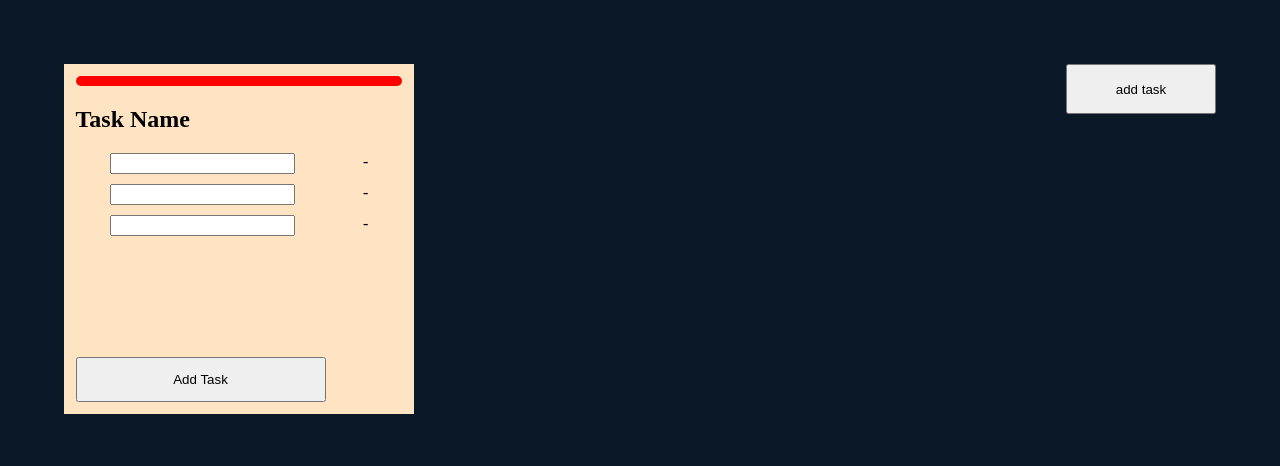
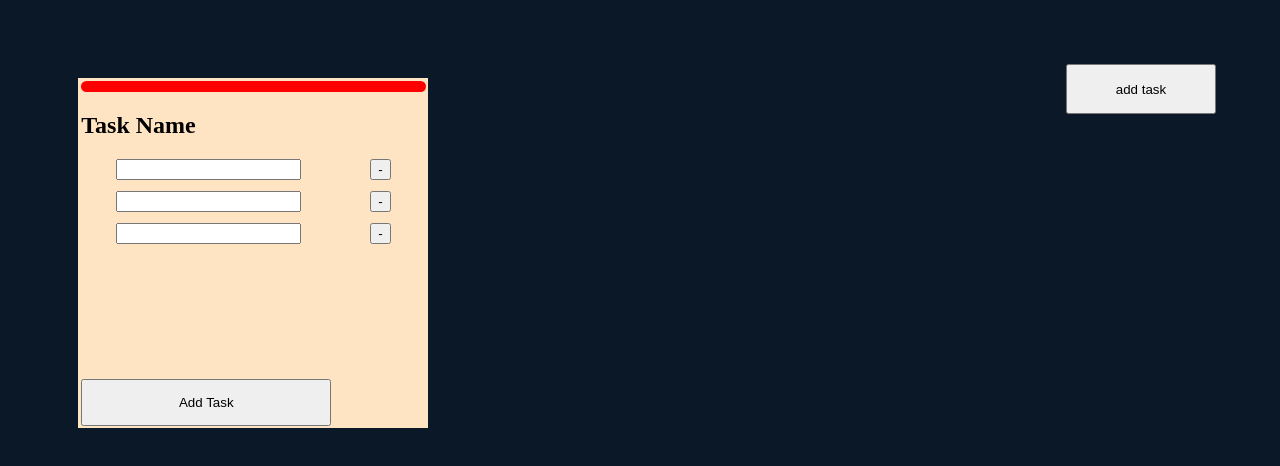
Before and after one commit to zhans04Aq/Task-Creater, a plain HTML site: page index.html in a window 1280 px wide. Drawn offline with Linux system fonts and the light colour scheme.

Commit message:
created adding new div functionality

```diff
--- a/index.html
+++ b/index.html
@@ -30,24 +30,26 @@
             </div>
         </div>
         <button class="addTaskBtn">add task</button>
+        <div class="task-wrapper">
             <div class="task">
                 <div class="task-priority"></div>
                 <h1>Task Name</h1>
                 <div class="todo-wrapper">
                     <div class="todo">
                         <input type="text">
-                    <div class="delete-todo">-</div>
+                        <button class="class-delete-todo">-</button>
                     </div>
                     <div class="todo">
                         <input type="text">
-                    <div class="delete-todo">-</div>
+                        <button class="class-delete-todo">-</button>
                     </div>
                     <div class="todo">
                         <input type="text">
-                    <div class="delete-todo">-</div>
+                        <button class="class-delete-todo">-</button>
                     </div>
                 </div>
                 <button class="add-todo-task">Add Task</button>
+            </div>
         </div>
     </section>
     <script src="script.js"></script>
--- a/script.js
+++ b/script.js
@@ -53,6 +53,12 @@ createButton.addEventListener('click', ()=>{
     } else{
         alert('u did not set priority')
     }
+    const taskDiv = document.createElement('div')
+    taskDiv.classList.add('task')
+    const taskPriority = document.createElement('div')
+    taskPriority.classList.add('task-priority')
+    const taskName = document.createElement('h1')
+    document.querySelector('.task-wrapper').append(taskDiv)
 })
 
 
--- a/style.css
+++ b/style.css
@@ -102,14 +102,13 @@ section{
     z-index: -1;
 } */
 
-/* .tasks-wrapper{
+.task-wrapper{
     width: 100%;
     height: 100%;
-    display: flex;
-    flex-direction: row;
-    flex-wrap: wrap;
-    justify-content: space-around;
-} */
+    display: grid;
+    grid-template-columns:  25% 25% 25% 25%;
+    grid-template-rows:  25% 25% 25% 25;
+}
 
 .task{
     width: 350px;
@@ -120,6 +119,7 @@ section{
     justify-content: center;
     padding: 1%;
     box-sizing: border-box;
+    margin: 5%;
 }
 
 .todo-wrapper{
```
Lines whose indentation alone changed are shown as unchanged.
